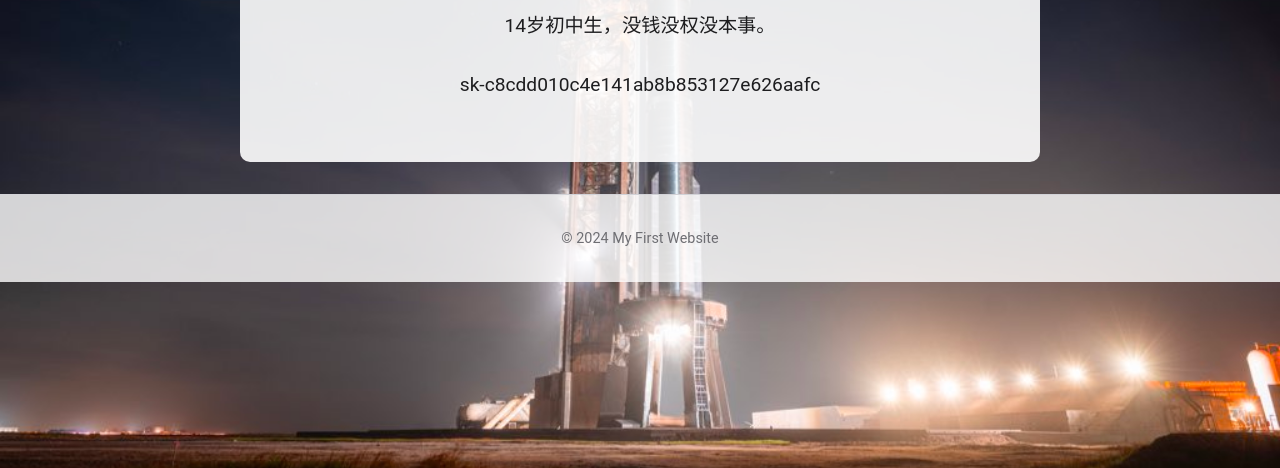
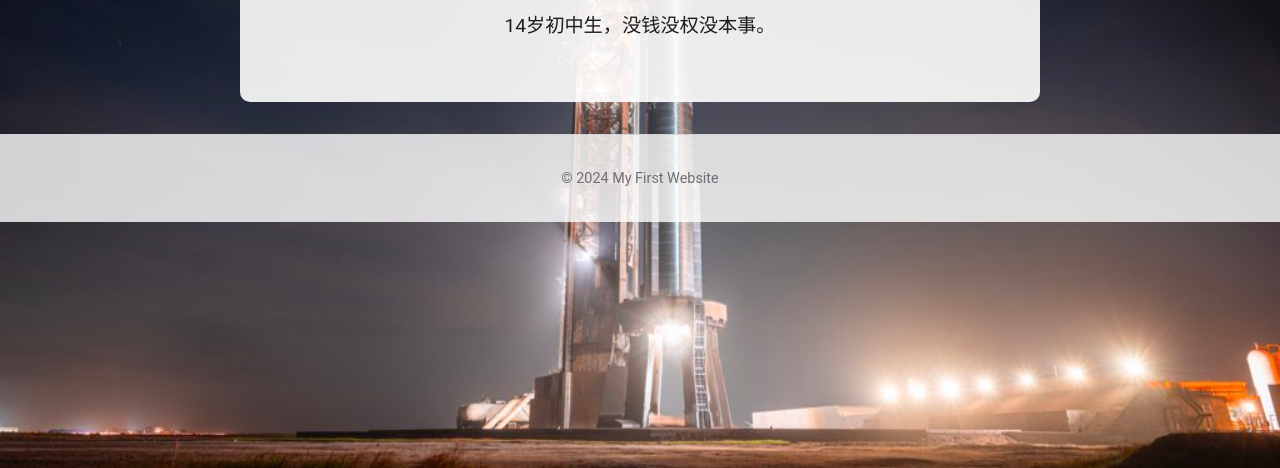
Before and after one commit to hyz-saob/web, a plain HTML site: page 网站beta/about.html in a window 1280 px wide. Shown: the part 332-800 px from the top of the page. Drawn offline with Linux system fonts and the light colour scheme.

Commit message:
about.html

```diff
--- a/网站beta/about.html
+++ b/网站beta/about.html
@@ -22,7 +22,6 @@
     <main>
         <h2>关于我</h2>
         <p>14岁初中生，没钱没权没本事。</p>
-	<p>sk-c8cdd010c4e141ab8b853127e626aafc</p>
 	     </main>
     <footer>
         <p>&copy; 2024 My First Website</p>
```
